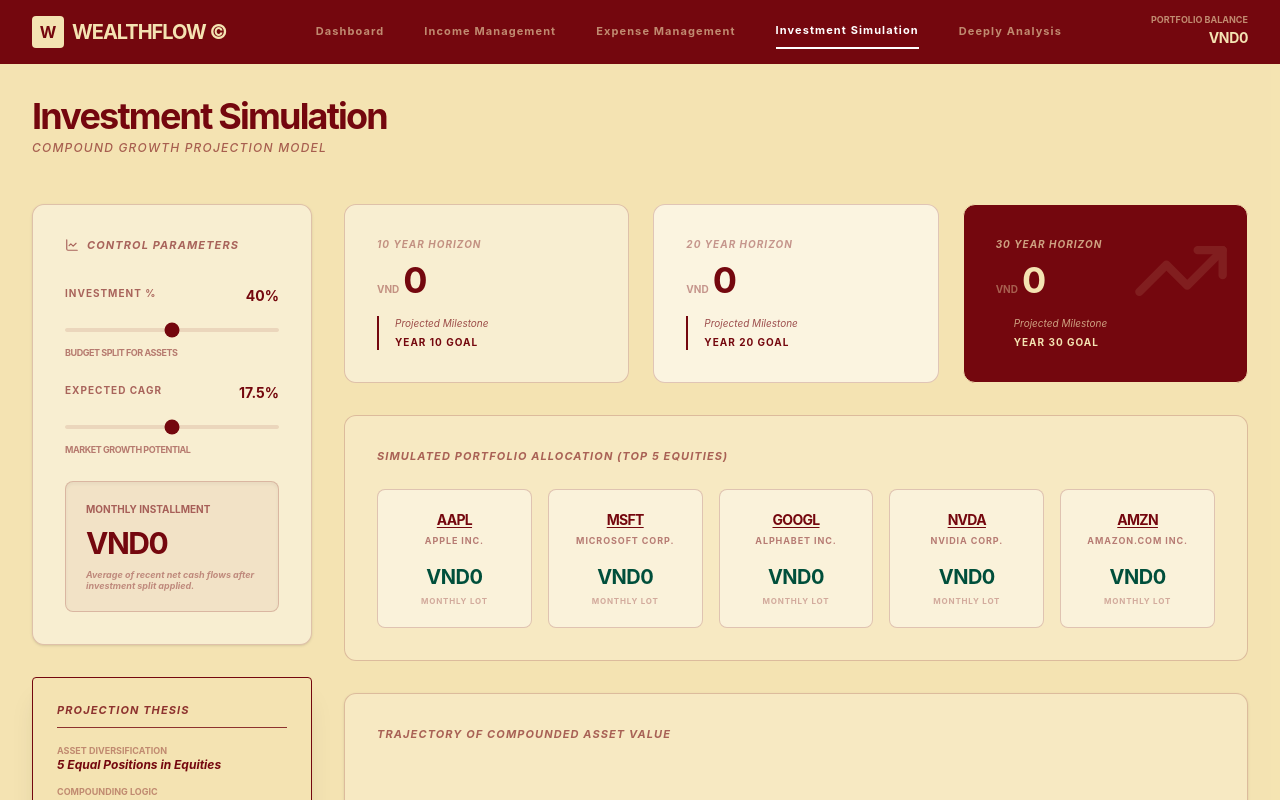
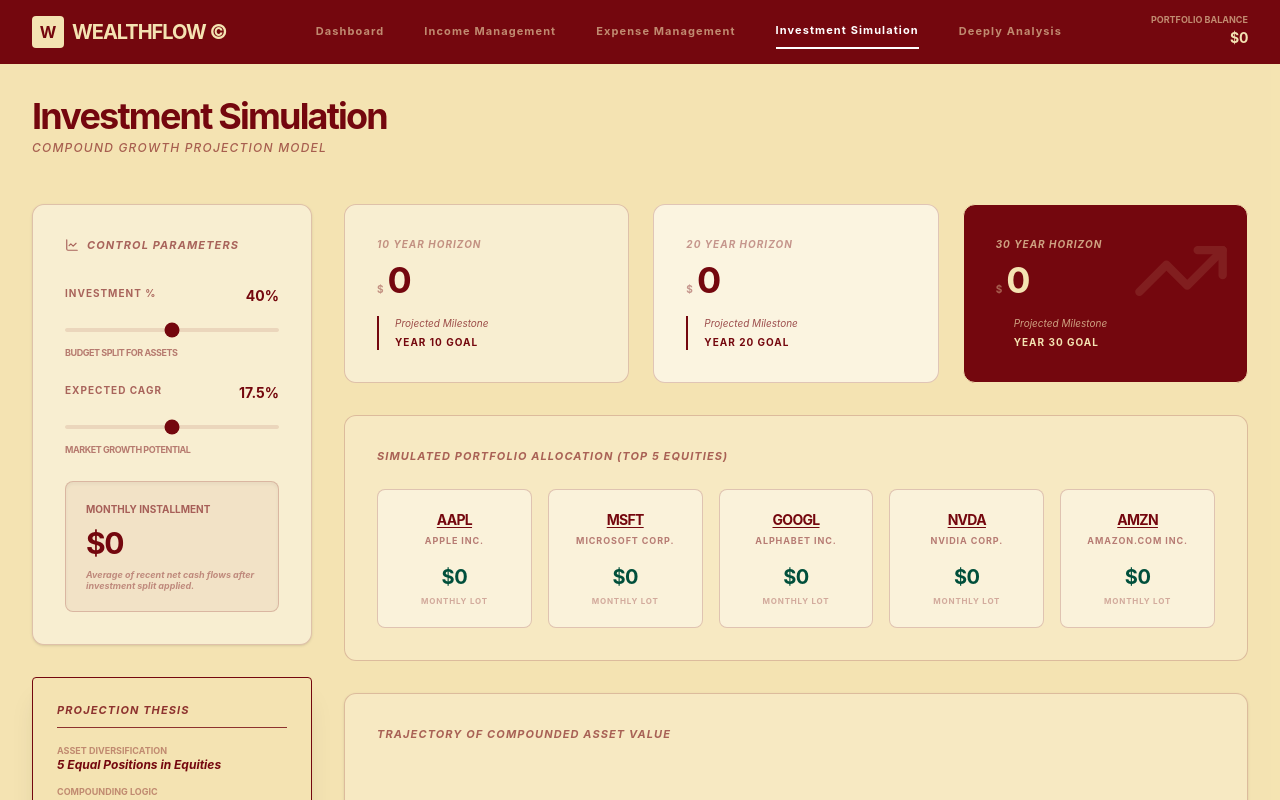
Before and after one commit to k632413340115-lgtm/Finance-Flow, a React (Vite) app: page / in a window 1280 px wide. Both pictures are taken after a click on the button "Investment Simulation". Built offline with nearby package versions, Linux system fonts and the light colour scheme.

Commit message:
Update App.tsx

```diff
--- a/src/App.tsx
+++ b/src/App.tsx
@@ -237,7 +237,7 @@ export default function App() {
           <div className="text-right hidden sm:block">
             <p className="text-[9px] uppercase opacity-60 font-bold leading-none mb-1">Portfolio Balance</p>
             <p className="text-sm font-bold tracking-tight">
-              VND{totalBalance.toLocaleString(undefined, { maximumFractionDigits: 0 })}
+              ${totalBalance.toLocaleString(undefined, { maximumFractionDigits: 0 })}
             </p>
           </div>
           <div className="w-8 h-8 rounded-full border border-cream/20 bg-white/10 flex items-center justify-center cursor-pointer hover:bg-white/20 transition-colors lg:hidden" onClick={() => {
@@ -338,9 +338,9 @@ export default function App() {
                           {monthlyData.slice().reverse().map((m) => (
                             <tr key={m.month} className="hover:bg-primary/5 transition-colors">
                               <td className="py-3 px-2 font-bold italic">{m.month}</td>
-                              <td className="py-3 px-2 opacity-80">VND{m.income.toLocaleString()}</td>
-                              <td className="py-3 px-2 opacity-80">VND{m.expense.toLocaleString()}</td>
-                              <td className="py-3 px-2 font-bold text-right italic underline underline-offset-4 decoration-primary/20">VND{m.net.toLocaleString()}</td>
+                              <td className="py-3 px-2 opacity-80">${m.income.toLocaleString()}</td>
+                              <td className="py-3 px-2 opacity-80">${m.expense.toLocaleString()}</td>
+                              <td className="py-3 px-2 font-bold text-right italic underline underline-offset-4 decoration-primary/20">${m.net.toLocaleString()}</td>
                             </tr>
                           ))}
                         </tbody>
@@ -438,7 +438,7 @@ export default function App() {
                             </div>
                             <div className="flex items-center gap-6">
                               <span className={cn("text-lg font-bold tracking-tighter", t.type === 'INCOME' ? "text-emerald-800" : "text-primary italic opacity-80")}>
-                                {t.type === 'INCOME' ? '+' : '-'}VND{t.amount.toLocaleString(undefined, { minimumFractionDigits: 2 })}
+                                {t.type === 'INCOME' ? '+' : '-'}${t.amount.toLocaleString(undefined, { minimumFractionDigits: 2 })}
                               </span>
                               <button onClick={() => deleteTransaction(t.id)} className="opacity-0 group-hover:opacity-100 transition-opacity text-primary/20 hover:text-primary">
                                 <Trash2 size={16} />
@@ -447,7 +447,7 @@ export default function App() {
                           </div>
                          ))
                        ) : (
-                         <EmptyState message={`No VND{activeTab} entries recorded.`} />
+                         <EmptyState message={`No ${activeTab} entries recorded.`} />
                        )}
                     </div>
                   </div>
@@ -497,7 +497,7 @@ export default function App() {
 
                       <div className="p-5 border border-border-subtle bg-primary/5 rounded-lg shadow-inner">
                         <h4 className="text-[10px] font-bold uppercase opacity-60 mb-2">Monthly Installment</h4>
-                        <div className="text-3xl font-bold tracking-tighter text-primary">VND{simulationData.avgMonthlyInvest.toLocaleString(undefined, { maximumFractionDigits: 0 })}</div>
+                        <div className="text-3xl font-bold tracking-tighter text-primary">${simulationData.avgMonthlyInvest.toLocaleString(undefined, { maximumFractionDigits: 0 })}</div>
                         <p className="text-[9px] opacity-40 italic mt-2 font-bold leading-tight">Average of recent net cash flows after investment split applied.</p>
                       </div>
                     </div>
@@ -531,7 +531,7 @@ export default function App() {
                           <div key={stock.symbol} className="border border-border-subtle p-5 rounded-lg bg-white/40 hover:bg-white/60 transition-all hover:scale-[1.02] text-center group cursor-default">
                             <div className="text-sm font-bold tracking-tighter text-primary mb-1 underline underline-offset-2">{stock.symbol}</div>
                             <div className="text-[9px] opacity-50 uppercase font-bold tracking-widest mb-4 truncate">{stock.name}</div>
-                            <div className="text-xl font-bold tracking-tight text-emerald-900">VND{simulationData.allocationPerStock.toLocaleString(undefined, { maximumFractionDigits: 0 })}</div>
+                            <div className="text-xl font-bold tracking-tight text-emerald-900">${simulationData.allocationPerStock.toLocaleString(undefined, { maximumFractionDigits: 0 })}</div>
                             <div className="text-[8px] uppercase font-bold opacity-30 tracking-widest mt-1">Monthly Lot</div>
                           </div>
                         ))}
@@ -551,7 +551,7 @@ export default function App() {
                             />
                             <Tooltip
                                 contentStyle={{ backgroundColor: '#F4E3B2', border: '1px solid rgba(116, 7, 14, 0.2)', borderRadius: '2px', fontSize: '11px' }}
-                                labelFormatter={(label) => `Year VND{label}`}
+                                labelFormatter={(label) => `Year ${label}`}
                             />
                             <Area
                                 type="monotone" dataKey="value" stroke="#74070E" strokeWidth={2}
@@ -625,7 +625,7 @@ export default function App() {
                             <div className="p-5 border border-primary/10 rounded-lg bg-primary text-cream shadow-md">
                                 <span className="text-[10px] font-bold uppercase opacity-60 tracking-widest mb-2 block">Investment Utility</span>
                                 <div className="text-2xl font-bold">
-                                    VND{(currentMonthSummary.net * (investmentRate / 100)).toLocaleString()} / mo
+                                    ${(currentMonthSummary.net * (investmentRate / 100)).toLocaleString()} / mo
                                 </div>
                                 <div className="text-[9px] uppercase font-bold mt-1 opacity-60 italic">Current Capital Engine</div>
                             </div>
@@ -634,7 +634,7 @@ export default function App() {
 
                     <div className="p-6 border-l-4 border-primary bg-white/40 rounded shadow-sm italic">
                         <p className="text-xs text-primary/80 leading-relaxed font-medium">
-                            "System indicates that maintaining a net flow of <span className="font-bold underline decoration-primary/20">VND{monthlyData.length > 0 ? (monthlyData.reduce((a, b) => a + b.net, 0) / monthlyData.length).toLocaleString(undefined, { maximumFractionDigits: 0 }) : '0'}</span> is the critical base for your 30-year simulation targets. Fluctuations below this threshold will exponentially delay milestone achievement."
+                            "System indicates that maintaining a net flow of <span className="font-bold underline decoration-primary/20">${monthlyData.length > 0 ? (monthlyData.reduce((a, b) => a + b.net, 0) / monthlyData.length).toLocaleString(undefined, { maximumFractionDigits: 0 }) : '0'}</span> is the critical base for your 30-year simulation targets. Fluctuations below this threshold will exponentially delay milestone achievement."
                         </p>
                         <div className="mt-2 text-[9px] font-bold uppercase tracking-widest opacity-40">&mdash; Financial Advisory Model Alpha</div>
                     </div>
@@ -704,7 +704,7 @@ function StatusCard({ title, value, icon, trend, isHighlight = false }: { title:
           isHighlight ? "opacity-70" : "opacity-40"
         )}>{title}</p>
         <p className="text-3xl font-bold tracking-tighter">
-          VND{Math.abs(value).toLocaleString(undefined, { minimumFractionDigits: 0 })}
+          ${Math.abs(value).toLocaleString(undefined, { minimumFractionDigits: 0 })}
         </p>
       </div>
     </div>
@@ -721,7 +721,7 @@ function MilestoneCard({ label, value, year, color, isTotal }: { label: string;
             )}
             <p className={cn("text-[10px] font-bold uppercase tracking-widest mb-2 italic", isTotal ? "opacity-70" : "opacity-40")}>{label}</p>
             <div className="flex items-baseline gap-1">
-              <span className="text-[10px] font-bold opacity-40 uppercase">VND</span>
+              <span className="text-[10px] font-bold opacity-40 uppercase">$</span>
               <p className="text-4xl font-bold tracking-tighter mb-4">{value.toLocaleString(undefined, { maximumFractionDigits: 0 })}</p>
             </div>
             <div className="relative pl-4 border-l-2 border-primary">
```
